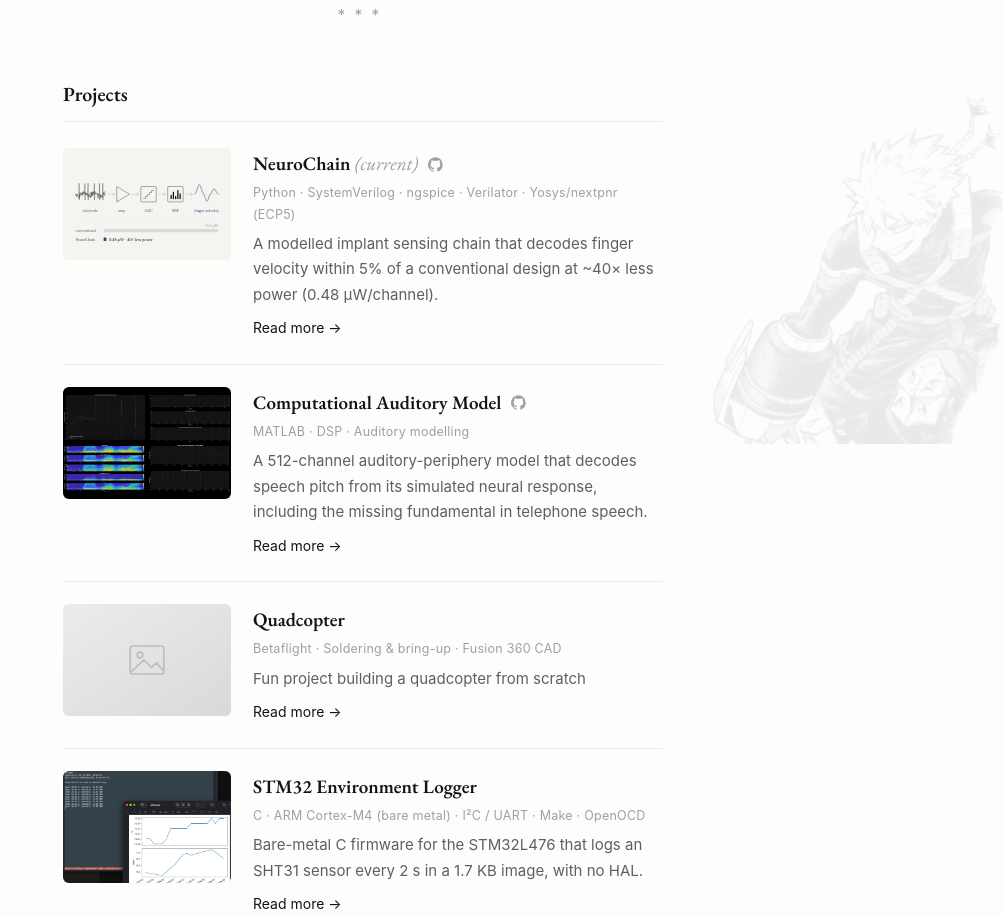
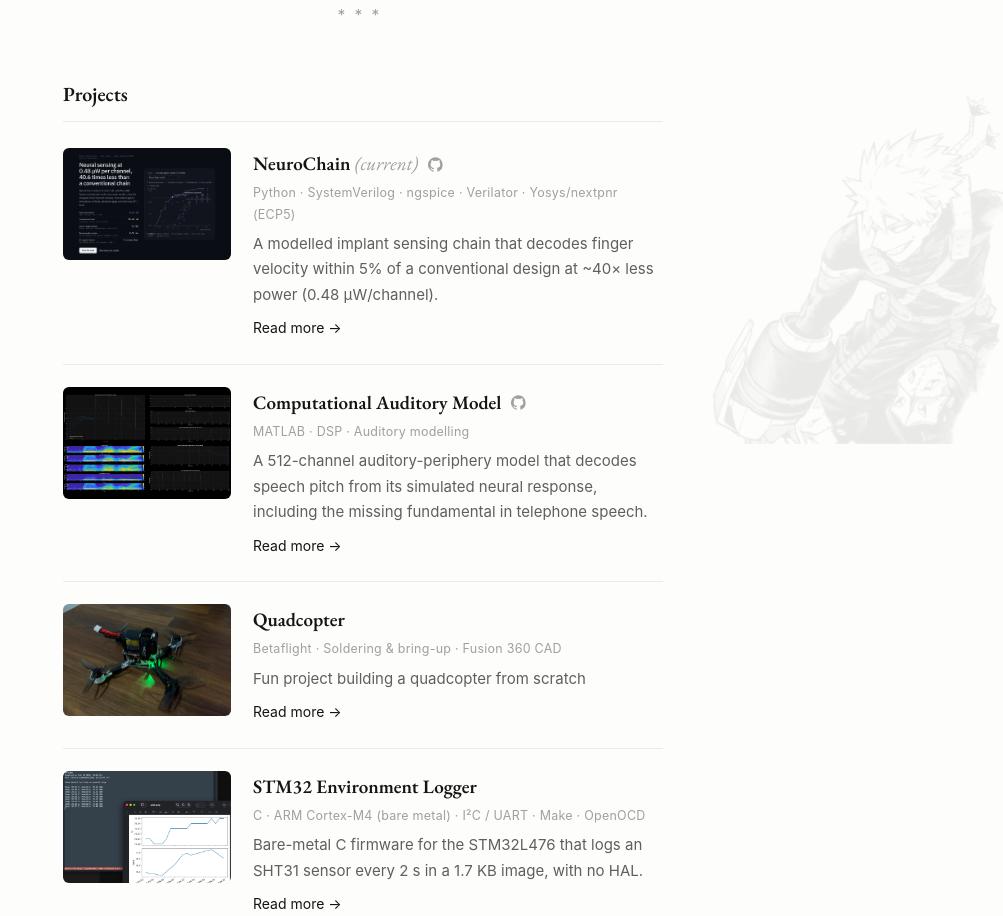
Before and after one commit to danielkim136/portfolio, a plain HTML site: page index.html in a window 1280 px wide. Shown: the part 388-1304 px from the top of the page, without its empty margins (277-1280 px from the left). Drawn offline with nearby package versions, Linux system fonts and the light colour scheme.

Commit message:
Add drone and NeuroChain photos, push guide in README
- Drone photo resized to 1600px JPG (287 KB, from 16.9 MB PNG)
- Ignore full-size originals and HEIC files
- README: how to publish changes, troubleshooting, image tips

Co-Authored-By: Claude Opus 5.5 <noreply@anthropic.com>

```diff
--- a/index.html
+++ b/index.html
@@ -337,7 +337,7 @@
 
     <article class="project" id="neurochain">
       <button class="thumb" data-open aria-label="Open NeuroChain (current)">
-        <img src="images/neurochain.svg" alt="">
+        <img src="images/neurochainimage.png" alt="">
       </button>
       <div class="info">
         <div class="title-row">
@@ -392,7 +392,7 @@
 
     <article class="project" id="drone">
       <button class="thumb" data-open aria-label="Open Quadcopter Built from Scratch">
-        <img src="images/placeholder.svg" alt="">
+        <img src="images/drone.jpg" alt="">
       </button>
       <div class="info">
         <div class="title-row">
```
Also changed, not shown: images/drone.jpg (added), images/neurochainimage.png (added), 2 other files.
